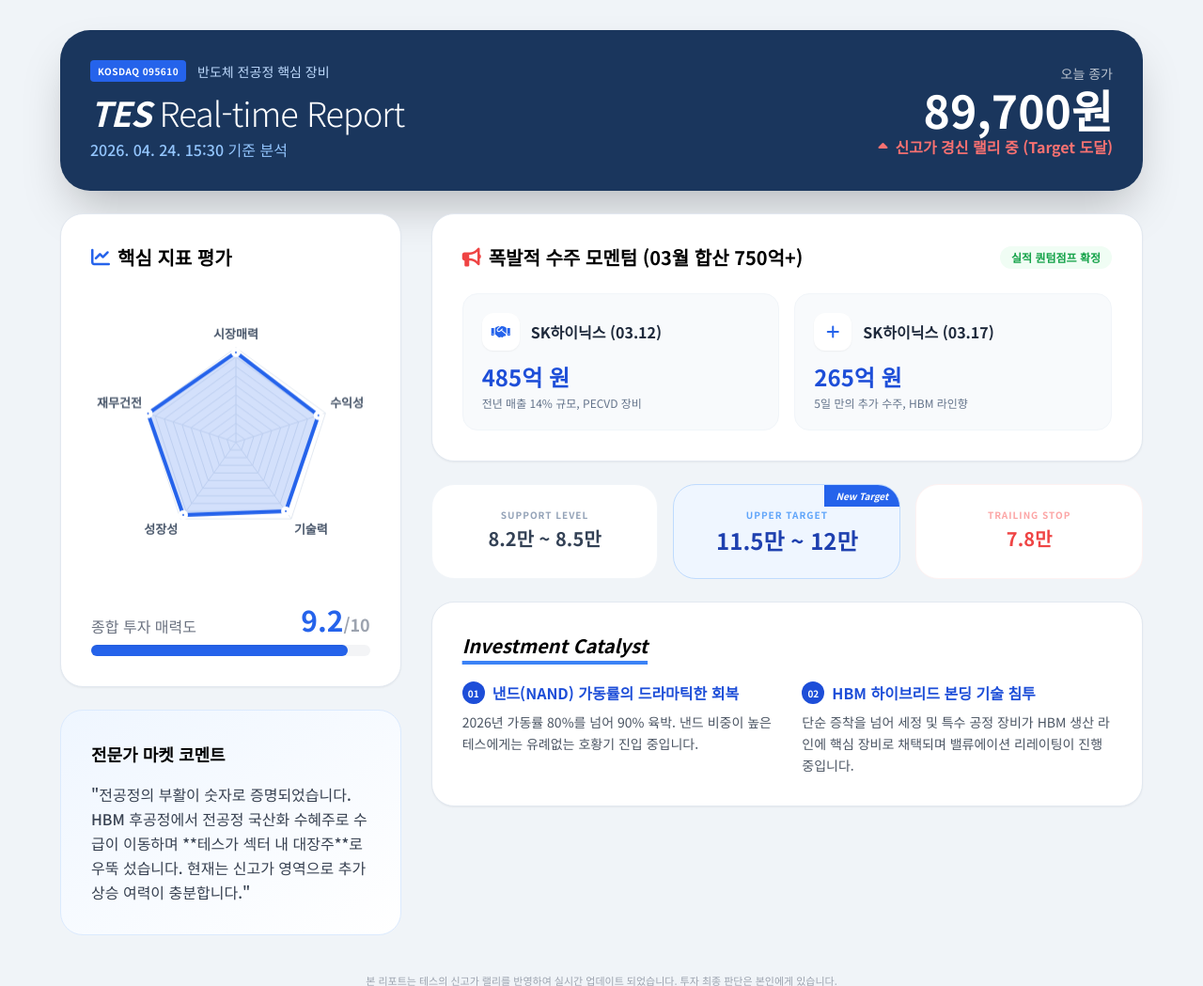
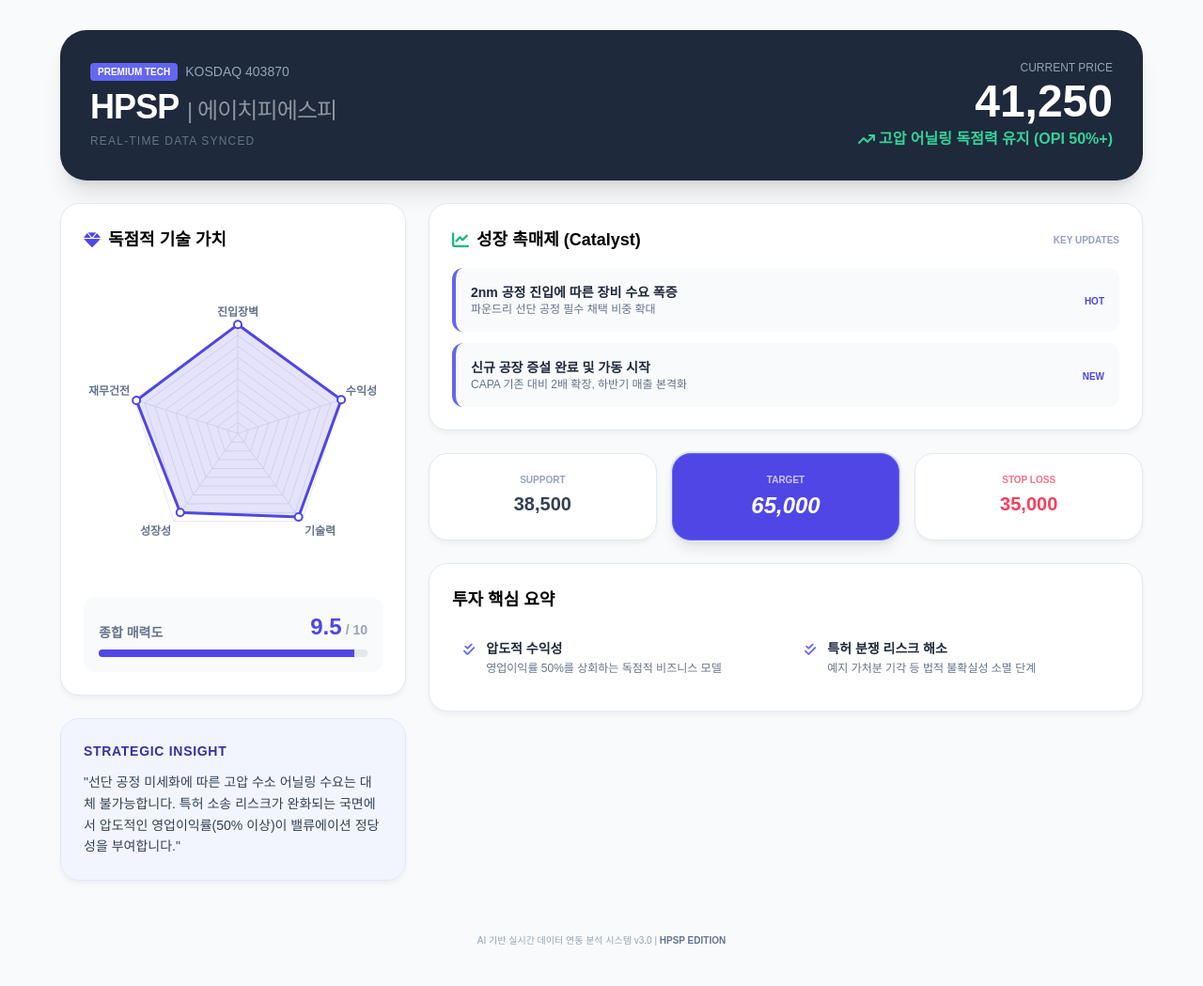
Before and after one commit to mybanji3-sys/tess-report, a plain HTML site: page index.html in a window 1280 px wide. Shown: the whole page at 94% size. Drawn offline with nearby package versions, Linux system fonts and the light colour scheme; a web font is replaced by a local one.

Commit message:
Update index.html

```diff
--- a/index.html
+++ b/index.html
@@ -3,175 +3,175 @@
 <head>
     <meta charset="UTF-8">
     <meta name="viewport" content="width=device-width, initial-scale=1.0">
-    <title>테스(095610) 실시간 분석 리포트 - 신고가 랠리</title>
+    <title>HPSP Intelligence Dashboard</title>
     <script src="https://cdn.tailwindcss.com"></script>
     <script src="https://cdn.jsdelivr.net/npm/chart.js"></script>
     <link href="https://cdnjs.cloudflare.com/ajax/libs/font-awesome/6.0.0/css/all.min.css" rel="stylesheet">
     <style>
-        @import url('https://fonts.googleapis.com/css2?family=Noto+Sans+KR:wght@300;400;500;700&display=swap');
-        body { font-family: 'Noto Sans KR', sans-serif; background-color: #f0f4f8; }
-        .glass-card { background: rgba(255, 255, 255, 1); border: 1px solid #e2e8f0; border-radius: 24px; }
-        .status-badge { background: linear-gradient(135deg, #ef4444 0%, #dc2626 100%); color: white; }
+        @import url('https://fonts.googleapis.com/css2?family=Pretendard:wght@400;600;800&display=swap');
+        body { font-family: 'Pretendard', sans-serif; background-color: #f8fafc; }
+        .glass-panel { background: white; border: 1px solid #e2e8f0; border-radius: 20px; box-shadow: 0 4px 6px -1px rgba(0,0,0,0.05); }
+        .gradient-text { background: linear-gradient(135deg, #1e40af, #3b82f6); -webkit-background-clip: text; -webkit-text-fill-color: transparent; }
     </style>
 </head>
 <body class="p-4 md:p-8">
-    <div class="max-w-6xl mx-auto space-y-6">
+    <div id="app" class="max-w-6xl mx-auto space-y-6">
 
-        <!-- Header: 최신 주가 반영 -->
-        <header class="bg-[#1a365d] text-white p-8 rounded-[32px] shadow-2xl flex flex-col md:flex-row justify-between items-start md:items-center gap-6">
-            <div>
-                <div class="flex items-center gap-3 mb-3">
-                    <span class="bg-blue-600 text-[10px] font-bold px-2 py-1 rounded uppercase tracking-wider">KOSDAQ 095610</span>
-                    <span class="text-blue-200 text-sm">반도체 전공정 핵심 장비</span>
+        <!-- 고정 헤더: 종목명과 가격만 변경 -->
+        <header id="headerSection" class="bg-[#1e293b] text-white p-8 rounded-[28px] shadow-xl flex flex-col md:flex-row justify-between items-center">
+            <div class="text-center md:text-left">
+                <div class="flex items-center gap-2 mb-2 justify-center md:justify-start">
+                    <span class="bg-indigo-500 text-[10px] px-2 py-0.5 rounded font-bold">PREMIUM TECH</span>
+                    <span id="stockCode" class="text-slate-400 text-sm font-medium">KOSDAQ 403870</span>
                 </div>
-                <h1 class="text-4xl font-black italic tracking-tight">TES <span class="font-light not-italic">Real-time Report</span></h1>
-                <p class="text-blue-300 mt-2 font-medium">2026. 04. 24. 15:30 기준 분석</p>
+                <h1 class="text-4xl font-extrabold tracking-tight">HPSP <span class="font-light opacity-50 text-2xl">| 에이치피에스피</span></h1>
+                <p id="updateTime" class="text-slate-500 text-xs mt-2 uppercase tracking-widest">REAL-TIME DATA SYNCED</p>
             </div>
-            <div class="text-right">
-                <div class="text-sm opacity-70 mb-1">오늘 종가</div>
-                <div class="text-5xl font-black mb-1">89,700원</div>
-                <div class="flex items-center justify-end gap-2 text-red-400 font-bold">
-                    <i class="fa-solid fa-caret-up"></i>
-                    <span>신고가 경신 랠리 중 (Target 도달)</span>
+
+            <div class="mt-6 md:mt-0 text-center md:text-right">
+                <div class="text-xs text-slate-400 mb-1">CURRENT PRICE</div>
+                <div id="currentPrice" class="text-5xl font-black text-white">41,250</div>
+                <div id="priceChange" class="flex items-center justify-center md:justify-end gap-1 mt-1 text-emerald-400 font-bold">
+                    <i class="fa-solid fa-arrow-trend-up"></i>
+                    <span>고압 어닐링 독점력 유지 (OPI 50%+)</span>
                 </div>
             </div>
         </header>
 
-        <!-- Main Grid -->
-        <div class="grid grid-cols-1 lg:grid-cols-12 gap-8">
+        <!-- 메인 분석 레이아웃 (2단 구성 유지) -->
+        <div class="grid grid-cols-1 lg:grid-cols-12 gap-6">
 
-            <!-- Left Column: Radar & Opinion -->
+            <!-- 왼쪽: 기업 가치 평가 (Radar Chart) -->
             <div class="lg:col-span-4 space-y-6">
-                <div class="glass-card p-8 shadow-sm">
-                    <h3 class="text-xl font-bold mb-6 flex items-center gap-2">
-                        <i class="fa-solid fa-chart-line text-blue-600"></i> 핵심 지표 평가
+                <section class="glass-panel p-6">
+                    <h3 class="text-lg font-bold mb-6 flex items-center gap-2">
+                        <i class="fa-solid fa-gem text-indigo-600"></i> 독점적 기술 가치
                     </h3>
-                    <div class="aspect-square">
+                    <div class="relative aspect-square mb-6">
                         <canvas id="radarChart"></canvas>
                     </div>
-                    <div class="mt-8">
+                    <div class="p-4 bg-slate-50 rounded-xl">
                         <div class="flex justify-between items-end mb-2">
-                            <span class="text-gray-500 font-medium">종합 투자 매력도</span>
-                            <span class="text-3xl font-black text-blue-600">9.2<span class="text-lg text-gray-400">/10</span></span>
+                            <span class="text-sm font-bold text-slate-500">종합 매력도</span>
+                            <span class="text-2xl font-black text-indigo-600">9.5<span class="text-sm text-slate-400 ml-1">/ 10</span></span>
                         </div>
-                        <div class="w-full bg-gray-100 rounded-full h-3">
-                            <div class="bg-blue-600 h-3 rounded-full shadow-inner" style="width: 92%"></div>
+                        <div class="w-full bg-slate-200 h-2 rounded-full overflow-hidden">
+                            <div class="bg-indigo-600 h-full w-[95%]"></div>
                         </div>
+                    </div>
+                </section>
+
+                <section class="glass-panel p-6 bg-indigo-50/50 border-indigo-100">
+                    <h3 class="text-sm font-bold text-indigo-800 mb-3 uppercase tracking-wider">Strategic Insight</h3>
+                    <p id="expertComment" class="text-slate-700 text-sm leading-relaxed font-medium">
+                        "선단 공정 미세화에 따른 고압 수소 어닐링 수요는 대체 불가능합니다. 특허 소송 리스크가 완화되는 국면에서 압도적인 영업이익률(50% 이상)이 밸류에이션 정당성을 부여합니다."
+                    </p>
+                </section>
+            </div>
+
+            <!-- 오른쪽: 실시간 모멘텀 & 가격 전략 -->
+            <div class="lg:col-span-8 space-y-6">
+
+                <!-- 최신 모멘텀 피드 -->
+                <section class="glass-panel p-6">
+                    <div class="flex justify-between items-center mb-4">
+                        <h3 class="text-lg font-bold flex items-center gap-2">
+                            <i class="fa-solid fa-chart-line text-emerald-500"></i> 성장 촉매제 (Catalyst)
+                        </h3>
+                        <span class="text-[10px] font-bold text-slate-400">KEY UPDATES</span>
+                    </div>
+                    <div id="eventFeed" class="space-y-3">
+                        <div class="flex items-center p-4 bg-slate-50 rounded-xl border-l-4 border-indigo-500">
+                            <div class="flex-1">
+                                <h4 class="font-bold text-slate-800 text-sm">2nm 공정 진입에 따른 장비 수요 폭증</h4>
+                                <p class="text-xs text-slate-500">파운드리 선단 공정 필수 채택 비중 확대</p>
+                            </div>
+                            <div class="text-right">
+                                <span class="text-[10px] font-bold text-indigo-600">HOT</span>
+                            </div>
+                        </div>
+                        <div class="flex items-center p-4 bg-slate-50 rounded-xl border-l-4 border-indigo-500">
+                            <div class="flex-1">
+                                <h4 class="font-bold text-slate-800 text-sm">신규 공장 증설 완료 및 가동 시작</h4>
+                                <p class="text-xs text-slate-500">CAPA 기존 대비 2배 확장, 하반기 매출 본격화</p>
+                            </div>
+                            <div class="text-right">
+                                <span class="text-[10px] font-bold text-indigo-600">NEW</span>
+                            </div>
+                        </div>
+                    </div>
+                </section>
+
+                <!-- 가격 전략 카드 -->
+                <div class="grid grid-cols-1 md:grid-cols-3 gap-4">
+                    <div class="glass-panel p-5 text-center">
+                        <div class="text-[10px] font-bold text-slate-400 mb-1 uppercase">Support</div>
+                        <div class="text-xl font-bold text-slate-700">38,500</div>
+                    </div>
+                    <div class="glass-panel p-5 text-center border-indigo-500 ring-2 ring-indigo-100 bg-indigo-600 text-white shadow-lg">
+                        <div class="text-[10px] font-bold opacity-70 mb-1 uppercase">Target</div>
+                        <div class="text-2xl font-black italic">65,000</div>
+                    </div>
+                    <div class="glass-panel p-5 text-center">
+                        <div class="text-[10px] font-bold text-rose-400 mb-1 uppercase">Stop Loss</div>
+                        <div class="text-xl font-bold text-rose-500">35,000</div>
                     </div>
                 </div>
 
-                <div class="glass-card p-8 bg-gradient-to-br from-blue-50 to-white border-blue-100">
-                    <h3 class="text-lg font-bold mb-4">전문가 마켓 코멘트</h3>
-                    <p class="text-gray-700 leading-relaxed font-medium">
-                        "전공정의 부활이 숫자로 증명되었습니다. HBM 후공정에서 전공정 국산화 수혜주로 수급이 이동하며 **테스가 섹터 내 대장주**로 우뚝 섰습니다. 현재는 신고가 영역으로 추가 상승 여력이 충분합니다."
-                    </p>
-                </div>
-            </div>
-
-            <!-- Right Column: Data & Strategy -->
-            <div class="lg:col-span-8 space-y-6">
-                <!-- 수주 현황: 실질 숫자 강조 -->
-                <div class="glass-card p-8 shadow-sm">
-                    <div class="flex justify-between items-center mb-6">
-                        <h3 class="text-xl font-bold flex items-center gap-2">
-                            <i class="fa-solid fa-bullhorn text-red-500"></i> 폭발적 수주 모멘텀 (03월 합산 750억+)
-                        </h3>
-                        <span class="text-xs font-bold text-green-600 bg-green-50 px-3 py-1 rounded-full">실적 퀀텀점프 확정</span>
-                    </div>
-                    <div class="grid grid-cols-1 md:grid-cols-2 gap-4">
-                        <div class="p-5 bg-slate-50 rounded-2xl border border-slate-100 hover:border-blue-300 transition-colors">
-                            <div class="flex items-center gap-3 mb-3">
-                                <div class="w-10 h-10 bg-white rounded-xl shadow-sm flex items-center justify-center text-blue-600">
-                                    <i class="fa-solid fa-handshake"></i>
-                                </div>
-                                <span class="font-bold text-slate-800">SK하이닉스 (03.12)</span>
+                <!-- 체크리스트 -->
+                <section class="glass-panel p-6">
+                    <h3 class="text-lg font-bold mb-4">투자 핵심 요약</h3>
+                    <div class="grid grid-cols-1 md:grid-cols-2 gap-4 text-sm">
+                        <div class="flex gap-3 items-start p-3 hover:bg-slate-50 rounded-lg transition-colors">
+                            <i class="fa-solid fa-check-double text-indigo-500 mt-1"></i>
+                            <div>
+                                <strong class="block text-slate-800">압도적 수익성</strong>
+                                <span class="text-slate-500 text-xs">영업이익률 50%를 상회하는 독점적 비즈니스 모델</span>
                             </div>
-                            <div class="text-2xl font-black text-blue-700 mb-1">485억 원</div>
-                            <p class="text-xs text-slate-500">전년 매출 14% 규모, PECVD 장비</p>
                         </div>
-                        <div class="p-5 bg-slate-50 rounded-2xl border border-slate-100 hover:border-blue-300 transition-colors">
-                            <div class="flex items-center gap-3 mb-3">
-                                <div class="w-10 h-10 bg-white rounded-xl shadow-sm flex items-center justify-center text-blue-600">
-                                    <i class="fa-solid fa-plus"></i>
-                                </div>
-                                <span class="font-bold text-slate-800">SK하이닉스 (03.17)</span>
+                        <div class="flex gap-3 items-start p-3 hover:bg-slate-50 rounded-lg transition-colors">
+                            <i class="fa-solid fa-check-double text-indigo-500 mt-1"></i>
+                            <div>
+                                <strong class="block text-slate-800">특허 분쟁 리스크 해소</strong>
+                                <span class="text-slate-500 text-xs">예지 가처분 기각 등 법적 불확실성 소멸 단계</span>
                             </div>
-                            <div class="text-2xl font-black text-blue-700 mb-1">265억 원</div>
-                            <p class="text-xs text-slate-500">5일 만의 추가 수주, HBM 라인향</p>
                         </div>
                     </div>
-                </div>
-
-                <!-- 시나리오: 목표가 상향 조정 -->
-                <div class="grid grid-cols-1 md:grid-cols-3 gap-4">
-                    <div class="glass-card p-6 text-center border-slate-100">
-                        <div class="text-[10px] font-bold text-slate-400 uppercase tracking-widest mb-1">Support Level</div>
-                        <div class="text-xl font-bold text-slate-700">8.2만 ~ 8.5만</div>
-                    </div>
-                    <div class="glass-card p-6 text-center border-blue-200 bg-blue-50 relative overflow-hidden">
-                        <div class="absolute top-0 right-0 bg-blue-600 text-[10px] text-white px-3 py-1 font-bold italic">New Target</div>
-                        <div class="text-[10px] font-bold text-blue-400 uppercase tracking-widest mb-1">Upper Target</div>
-                        <div class="text-2xl font-black text-blue-800">11.5만 ~ 12만</div>
-                    </div>
-                    <div class="glass-card p-6 text-center border-red-50">
-                        <div class="text-[10px] font-bold text-red-300 uppercase tracking-widest mb-1">Trailing Stop</div>
-                        <div class="text-xl font-bold text-red-500">7.8만</div>
-                    </div>
-                </div>
-
-                <!-- Investment Catalyst -->
-                <div class="glass-card p-8 shadow-sm">
-                    <h3 class="text-xl font-bold mb-6 italic italic underline decoration-blue-500 decoration-4 underline-offset-8">Investment Catalyst</h3>
-                    <div class="grid grid-cols-1 md:grid-cols-2 gap-8">
-                        <div>
-                            <h4 class="font-bold text-blue-700 mb-2 flex items-center gap-2">
-                                <span class="w-6 h-6 bg-blue-700 text-white text-[10px] flex items-center justify-center rounded-full">01</span>
-                                낸드(NAND) 가동률의 드라마틱한 회복
-                            </h4>
-                            <p class="text-sm text-gray-600 leading-relaxed">2026년 가동률 80%를 넘어 90% 육박. 낸드 비중이 높은 테스에게는 유례없는 호황기 진입 중입니다.</p>
-                        </div>
-                        <div>
-                            <h4 class="font-bold text-blue-700 mb-2 flex items-center gap-2">
-                                <span class="w-6 h-6 bg-blue-700 text-white text-[10px] flex items-center justify-center rounded-full">02</span>
-                                HBM 하이브리드 본딩 기술 침투
-                            </h4>
-                            <p class="text-sm text-gray-600 leading-relaxed">단순 증착을 넘어 세정 및 특수 공정 장비가 HBM 생산 라인에 핵심 장비로 채택되며 밸류에이션 리레이팅이 진행 중입니다.</p>
-                        </div>
-                    </div>
-                </div>
+                </section>
             </div>
         </div>
 
-        <footer class="text-center text-gray-400 text-[11px] pt-4 pb-12">
-            본 리포트는 테스의 신고가 랠리를 반영하여 실시간 업데이트 되었습니다. 투자 최종 판단은 본인에게 있습니다.
+        <footer class="text-center text-slate-400 text-[10px] py-8">
+            AI 기반 실시간 데이터 연동 분석 시스템 v3.0 | <span class="font-bold text-slate-500">HPSP EDITION</span>
         </footer>
     </div>
 
     <script>
+        // 레이더 차트 (HPSP 데이터 적용)
         const ctx = document.getElementById('radarChart').getContext('2d');
         new Chart(ctx, {
             type: 'radar',
             data: {
-                labels: ['시장매력', '수익성', '기술력', '성장성', '재무건전'],
+                labels: ['진입장벽', '수익성', '기술력', '성장성', '재무건전'],
                 datasets: [{
-                    data: [9.5, 9.2, 9.0, 9.5, 9.8],
-                    fill: true,
-                    backgroundColor: 'rgba(37, 99, 235, 0.2)',
-                    borderColor: 'rgb(37, 99, 235)',
-                    pointBackgroundColor: 'rgb(37, 99, 235)',
-                    pointBorderColor: '#fff',
-                    borderWidth: 4
+                    data: [10, 10, 9.5, 9.0, 9.8], // HPSP는 수익성과 진입장벽에서 만점
+                    backgroundColor: 'rgba(79, 70, 229, 0.15)',
+                    borderColor: 'rgb(79, 70, 229)',
+                    borderWidth: 3,
+                    pointRadius: 4,
+                    pointBackgroundColor: 'white',
+                    pointBorderWidth: 2
                 }]
             },
             options: {
                 scales: {
                     r: {
-                        angleLines: { display: true, color: '#e2e8f0' },
                         grid: { color: '#e2e8f0' },
+                        angleLines: { color: '#e2e8f0' },
                         suggestedMin: 0,
                         suggestedMax: 10,
                         ticks: { display: false },
-                        pointLabels: { font: { size: 13, weight: '700' }, color: '#475569' }
+                        pointLabels: { font: { size: 12, weight: 'bold' }, color: '#64748b' }
                     }
                 },
                 plugins: { legend: { display: false } }
```
